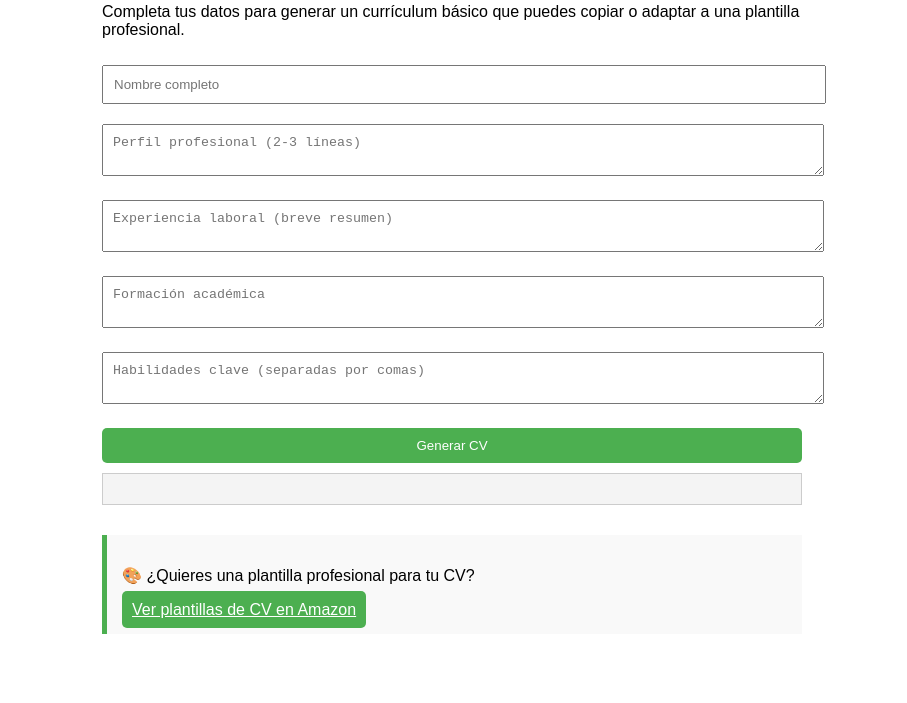
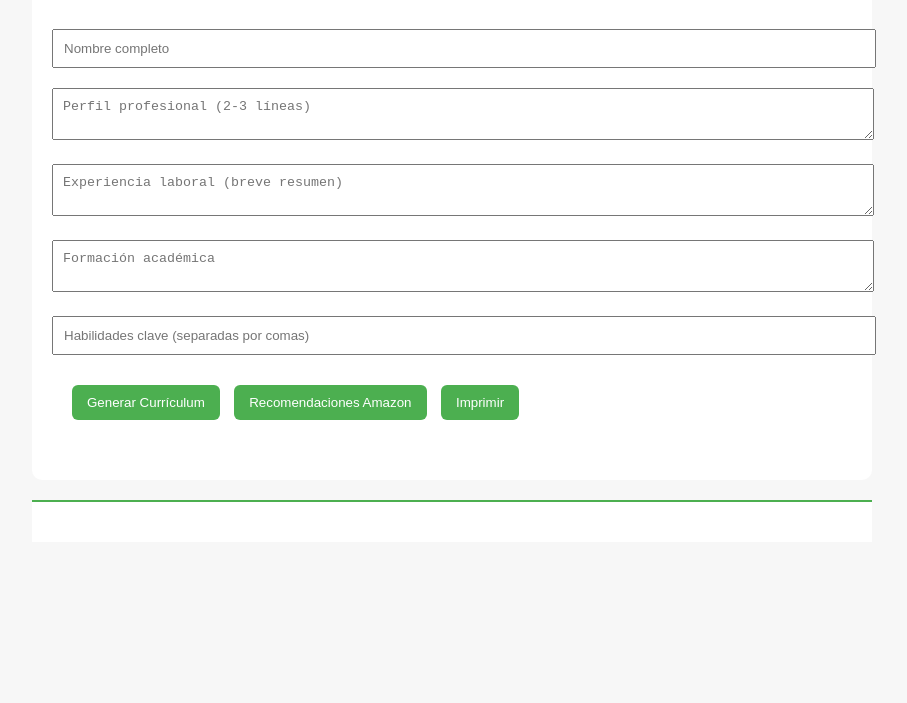
Before and after one commit to carloscleary/generador-cv, a plain HTML site: page index.html in a window 1280 px wide. Shown: the part 97-800 px from the top of the page, without its empty margins (188-1095 px from the left). Drawn offline with Linux system fonts and the light colour scheme.

Commit message:
Update index.html

```diff
--- a/index.html
+++ b/index.html
@@ -2,34 +2,77 @@
 <html lang="es">
 <head>
   <meta charset="UTF-8" />
-  <meta name="viewport" content="width=device-width, initial-scale=1" />
-  <title>Generador de CV Express</title>
+  <meta name="viewport" content="width=device-width, initial-scale=1.0"/>
+  <title>Generador de CV Express – Formato Clásico</title>
   <style>
-    body { font-family: sans-serif; padding: 20px; max-width: 700px; margin: auto; }
-    input, textarea, button { width: 100%; padding: 10px; margin: 10px 0; }
-    .preview { background: #f4f4f4; padding: 15px; border: 1px solid #ccc; white-space: pre-wrap; }
-    .affiliate { margin-top: 30px; background: #f9f9f9; padding: 15px; border-left: 5px solid #4CAF50; }
-    .btn { background-color: #4CAF50; color: white; padding: 10px; border: none; cursor: pointer; border-radius: 5px; }
+    body {
+      font-family: Arial, sans-serif;
+      background: #f7f7f7;
+      padding: 20px;
+    }
+    .formulario, .acciones {
+      max-width: 800px;
+      margin: auto;
+      background: white;
+      padding: 20px;
+      border-radius: 10px;
+      margin-bottom: 20px;
+    }
+    input, textarea {
+      width: 100%;
+      padding: 10px;
+      margin: 10px 0;
+    }
+    button {
+      padding: 10px 15px;
+      margin-right: 10px;
+      background-color: #4CAF50;
+      color: white;
+      border: none;
+      border-radius: 6px;
+      cursor: pointer;
+    }
+    .curriculum {
+      background: white;
+      padding: 20px;
+      border-top: 2px solid #4CAF50;
+      max-width: 800px;
+      margin: auto;
+    }
+    @media print {
+      body * {
+        visibility: hidden;
+      }
+      .curriculum, .curriculum * {
+        visibility: visible;
+      }
+      .curriculum {
+        position: absolute;
+        top: 0;
+        left: 0;
+        width: 100%;
+      }
+    }
   </style>
 </head>
 <body>
+  <div class="formulario">
+    <h2>Completa tus datos para generar tu currículum clásico</h2>
+    <input type="text" id="nombre" placeholder="Nombre completo"/>
+    <textarea id="perfil" placeholder="Perfil profesional (2-3 líneas)"></textarea>
+    <textarea id="experiencia" placeholder="Experiencia laboral (breve resumen)"></textarea>
+    <textarea id="formacion" placeholder="Formación académica"></textarea>
+    <input type="text" id="habilidades" placeholder="Habilidades clave (separadas por comas)"/>
 
-  <h1>Generador de CV Express</h1>
-  <p>Completa tus datos para generar un currículum básico que puedes copiar o adaptar a una plantilla profesional.</p>
+    <div class="acciones">
+      <button onclick="generarCV()">Generar Currículum</button>
+      <button onclick="window.open('https://amzn.to/4m3ilKi', '_blank')">Recomendaciones Amazon</button>
+      <button onclick="window.print()">Imprimir</button>
+    </div>
+  </div>
 
-  <input type="text" id="nombre" placeholder="Nombre completo" />
-  <textarea id="perfil" placeholder="Perfil profesional (2-3 líneas)"></textarea>
-  <textarea id="experiencia" placeholder="Experiencia laboral (breve resumen)"></textarea>
-  <textarea id="educacion" placeholder="Formación académica"></textarea>
-  <textarea id="habilidades" placeholder="Habilidades clave (separadas por comas)"></textarea>
-
-  <button class="btn" onclick="generarCV()">Generar CV</button>
-
-  <div class="preview" id="resultado"></div>
-
-  <div class="affiliate">
-    <p>🎨 ¿Quieres una plantilla profesional para tu CV?</p>
-    <a class="btn" href="https://amzn.to/45G0sKU" target="_blank">Ver plantillas de CV en Amazon</a>
+  <div class="curriculum" id="resultado">
+    <!-- Aquí aparecerá el CV generado -->
   </div>
 
   <script>
@@ -37,29 +80,22 @@
       const nombre = document.getElementById("nombre").value;
       const perfil = document.getElementById("perfil").value;
       const experiencia = document.getElementById("experiencia").value;
-      const educacion = document.getElementById("educacion").value;
+      const formacion = document.getElementById("formacion").value;
       const habilidades = document.getElementById("habilidades").value;
 
-      const resultado = `📄 CURRÍCULUM VITAE
-
-🔸 Nombre: ${nombre}
-
-🧠 Perfil Profesional:
-${perfil}
-
-💼 Experiencia:
-${experiencia}
-
-🎓 Educación:
-${educacion}
-
-🛠️ Habilidades:
-${habilidades.split(",").map(h => "• " + h.trim()).join("\n")}
+      document.getElementById("resultado").innerHTML = `
+        <h1>${nombre}</h1>
+        <hr />
+        <h3>Perfil Profesional</h3>
+        <p>${perfil}</p>
+        <h3>Experiencia Laboral</h3>
+        <p>${experiencia}</p>
+        <h3>Formación Académica</h3>
+        <p>${formacion}</p>
+        <h3>Habilidades Clave</h3>
+        <ul>${habilidades.split(',').map(h => `<li>${h.trim()}</li>`).join('')}</ul>
       `;
-
-      document.getElementById("resultado").textContent = resultado;
     }
   </script>
-
 </body>
 </html>
```
